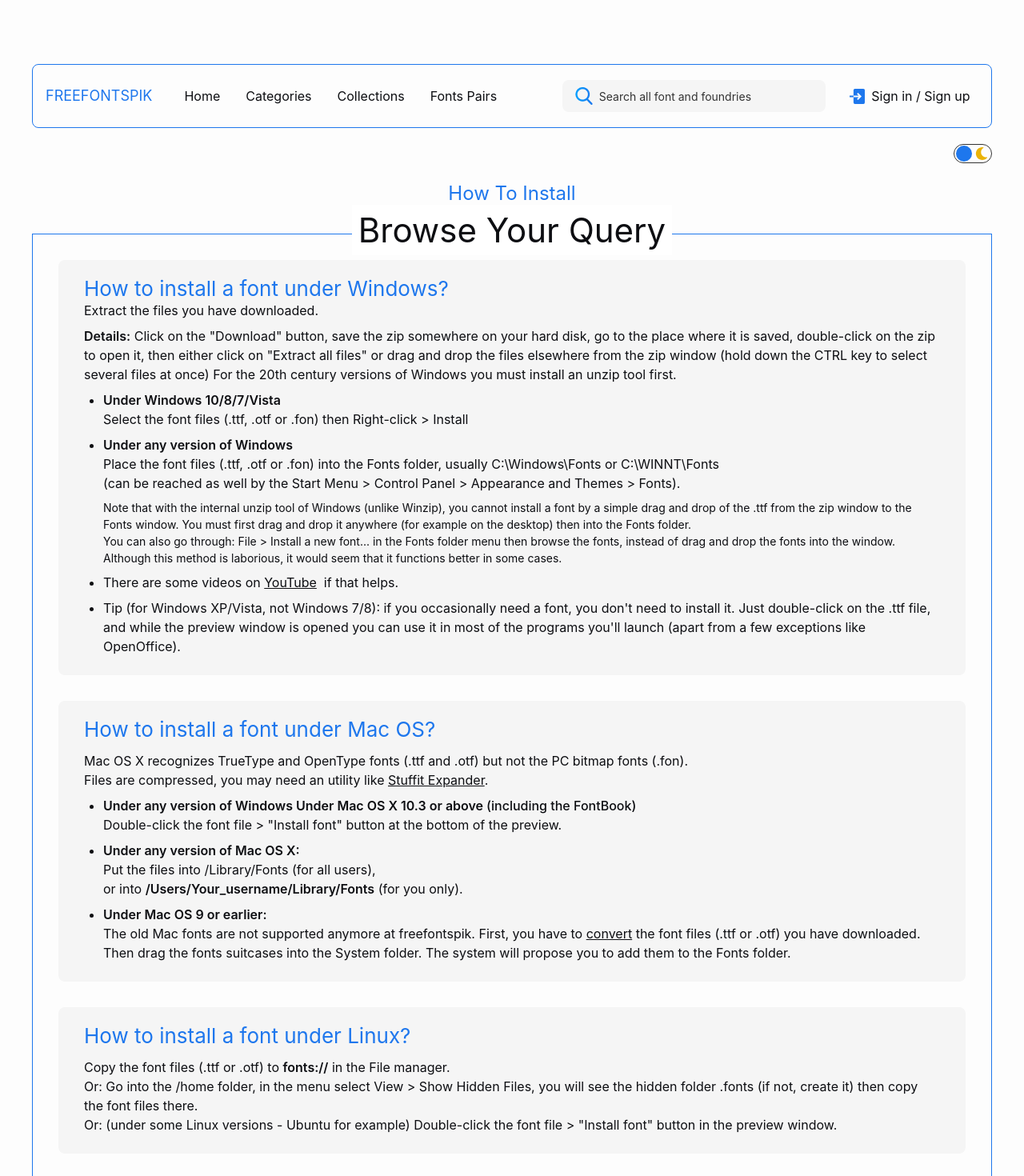
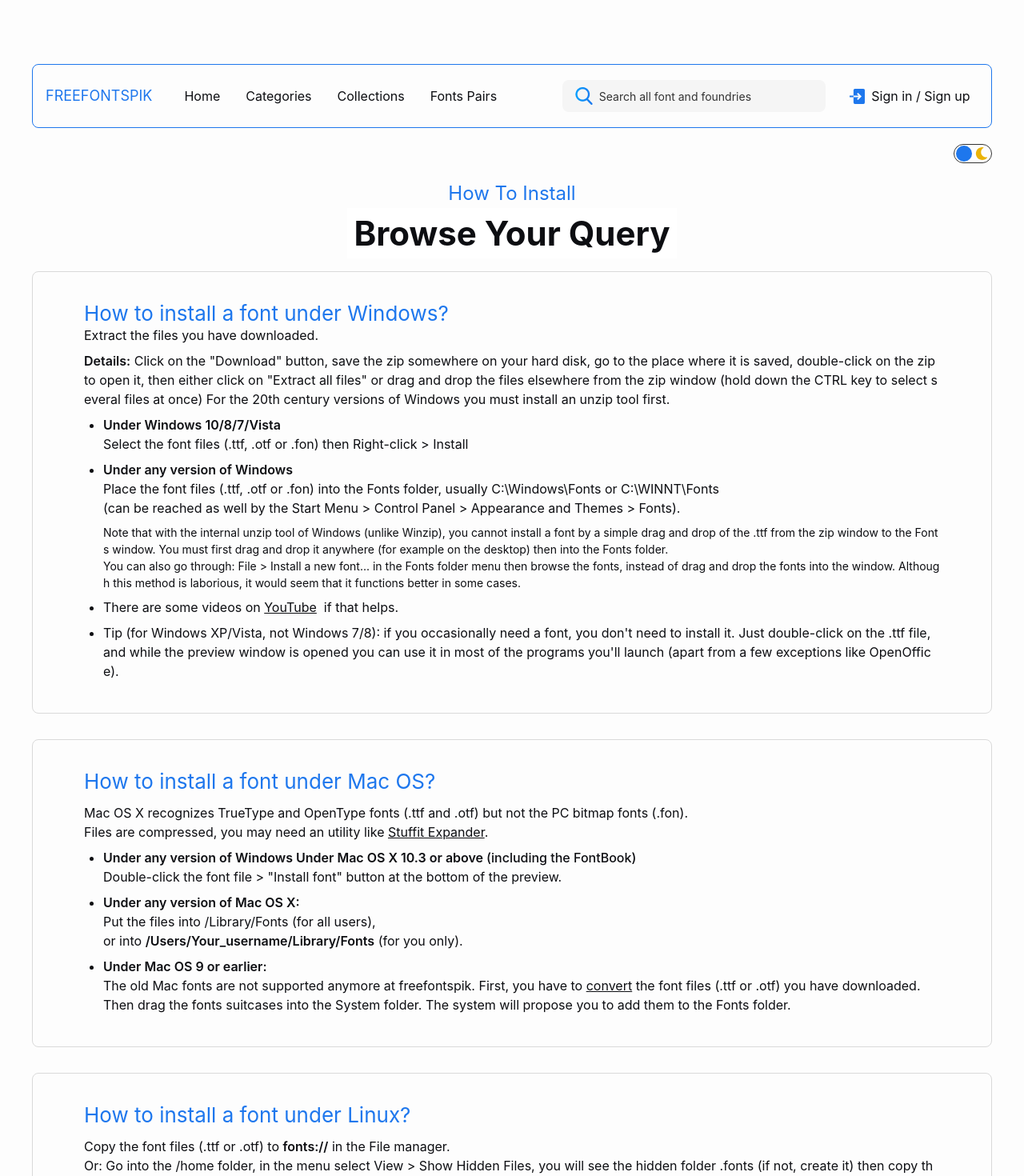
Before and after one commit to HarshDhaduk2001/freefontsspik, a React (Create React App) app: page /howtoinstall in a window 1280 px wide. Shown: the top 1470 px of the page at 80% size. Built offline with nearby package versions, Linux system fonts and the light colour scheme.

Commit message:
how to install page ui updated

```diff
--- a/src/components/pages/Howtoinstall.jsx
+++ b/src/components/pages/Howtoinstall.jsx
@@ -4,21 +4,21 @@ import Feature from "../Feature";
 const Howtoinstall = () => {
   return (
     <>
-      <div className="flex flex-col items-center justify-center mx-4 lg:mx-10 dark:text-white">
+      <div className="flex flex-col items-center justify-center mx-10 dark:text-white mb-10">
         <p className="text-blueColor text-[20px] lg:text-[24px]">
           How To Install
         </p>
-        <div className="relative w-full flex items-center justify-center mt-8">
-          <div className="absolute bg-white dark:bg-blackColor dark:text-white px-2 -top-4 lg:-top-9 text-[26px] lg:text-[42px] text-center">
+        <div className="relative w-full flex flex-col items-center justify-center">
+          <div className="bg-white dark:bg-blackColor dark:text-white px-2 text-[26px] lg:text-[42px] text-center font-bold">
             Browse Your Query
           </div>
-          <div className="border border-blueColor w-full">
-            <div className="flex flex-col items-center justify-center bg-[#F5F5F5] dark:bg-darkCharcol m-4 mt-8 lg:m-8 rounded-lg py-4">
-              <div className="flex flex-col items-start justify-center w-full px-4 lg:px-8">
+          <div className="flex flex-col items-center justify-center w-full mt-4 gap-8 break-all">
+            <div className="flex flex-col items-center justify-center hover:bg-[#F5F5F5] border border-grayColor hover:border-blueColor  dark:bg-darkCharcol rounded-lg p-4 lg:p-8 w-full">
+              <div className="flex flex-col items-start justify-center w-full sm:px-4 lg:px-8">
                 <p className="text-[20px] lg:text-[26px] text-blueColor">
                   How to install a font under Windows?
                 </p>
-                <p className="text-[14px] lg:text-[16px] -mt-1">
+                <p className="text-[14px] lg:text-[16px] md:-mt-1">
                   Extract the files you have downloaded.
                 </p>
                 <p className="text-[14px] lg:text-[16px] my-2">
@@ -86,8 +86,8 @@ const Howtoinstall = () => {
                 </ul>
               </div>
             </div>
-            <div className="flex flex-col items-center justify-center bg-[#F5F5F5] dark:bg-darkCharcol m-4 mt-8 lg:m-8 rounded-lg py-4">
-              <div className="flex flex-col items-start justify-center w-full px-4 lg:px-8">
+            <div className="flex flex-col items-center justify-center hover:bg-[#F5F5F5] border border-grayColor hover:border-blueColor  dark:bg-darkCharcol rounded-lg p-4 lg:p-8 w-full">
+              <div className="flex flex-col items-start justify-center w-full sm:px-4 lg:px-8">
                 <p className="text-[20px] lg:text-[26px] text-blueColor">
                   How to install a font under Mac OS?
                 </p>
@@ -158,22 +158,24 @@ const Howtoinstall = () => {
                 </ul>
               </div>
             </div>
-            <div className="flex flex-col items-center justify-center bg-[#F5F5F5] dark:bg-darkCharcol m-4 mt-8 lg:m-8 rounded-lg py-4">
-              <div className="flex flex-col items-start justify-center w-full px-4 lg:px-8">
+            <div className="flex flex-col items-center justify-center hover:bg-[#F5F5F5] border border-grayColor hover:border-blueColor  dark:bg-darkCharcol rounded-lg p-4 lg:p-8 w-full">
+              <div className="flex flex-col items-start justify-center w-full sm:px-4 lg:px-8">
                 <p className="text-[20px] lg:text-[26px] text-blueColor">
                   How to install a font under Linux?
                 </p>
                 <p className="text-[14px] lg:text-[16px] my-2">
-                  Copy the font files (.ttf or .otf) to&nbsp;<span className="font-semibold">fonts://</span>&nbsp;in the File
-                  manager.
+                  Copy the font files (.ttf or .otf) to&nbsp;
+                  <span className="font-semibold">fonts://</span>&nbsp;in the
+                  File manager.
                   <br />
-                  Or:&nbsp;Go into the /home folder, in the menu select View &gt; Show
-                  Hidden Files, you will see the hidden folder&nbsp;.fonts&nbsp;(if not,
-                  create it) then copy the font files there.
+                  Or:&nbsp;Go into the /home folder, in the menu select View
+                  &gt; Show Hidden Files, you will see the hidden
+                  folder&nbsp;.fonts&nbsp;(if not, create it) then copy the font
+                  files there.
                   <br />
                   Or:&nbsp;(under some Linux versions - Ubuntu for
-                  example)&nbsp;Double-click the font file &gt; "Install font" button in
-                  the preview window.
+                  example)&nbsp;Double-click the font file &gt; "Install font"
+                  button in the preview window.
                 </p>
               </div>
             </div>
```
